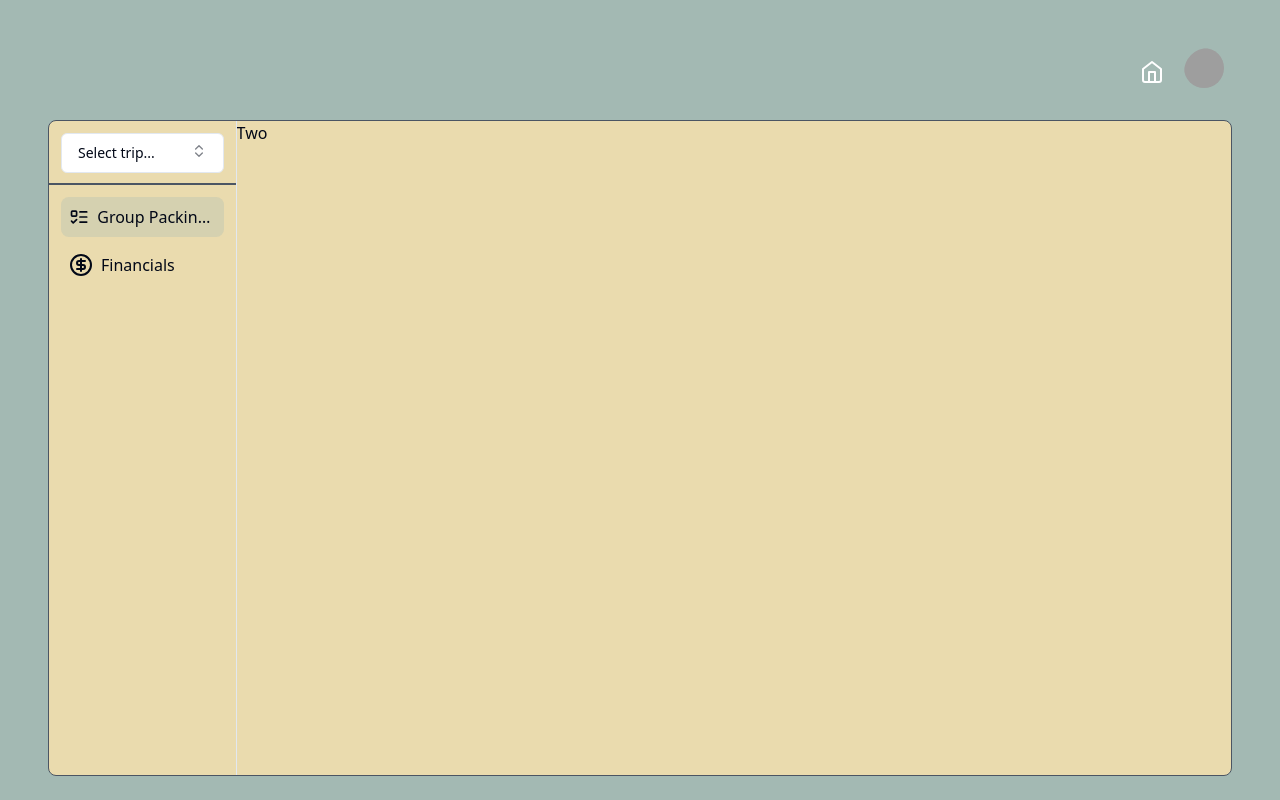
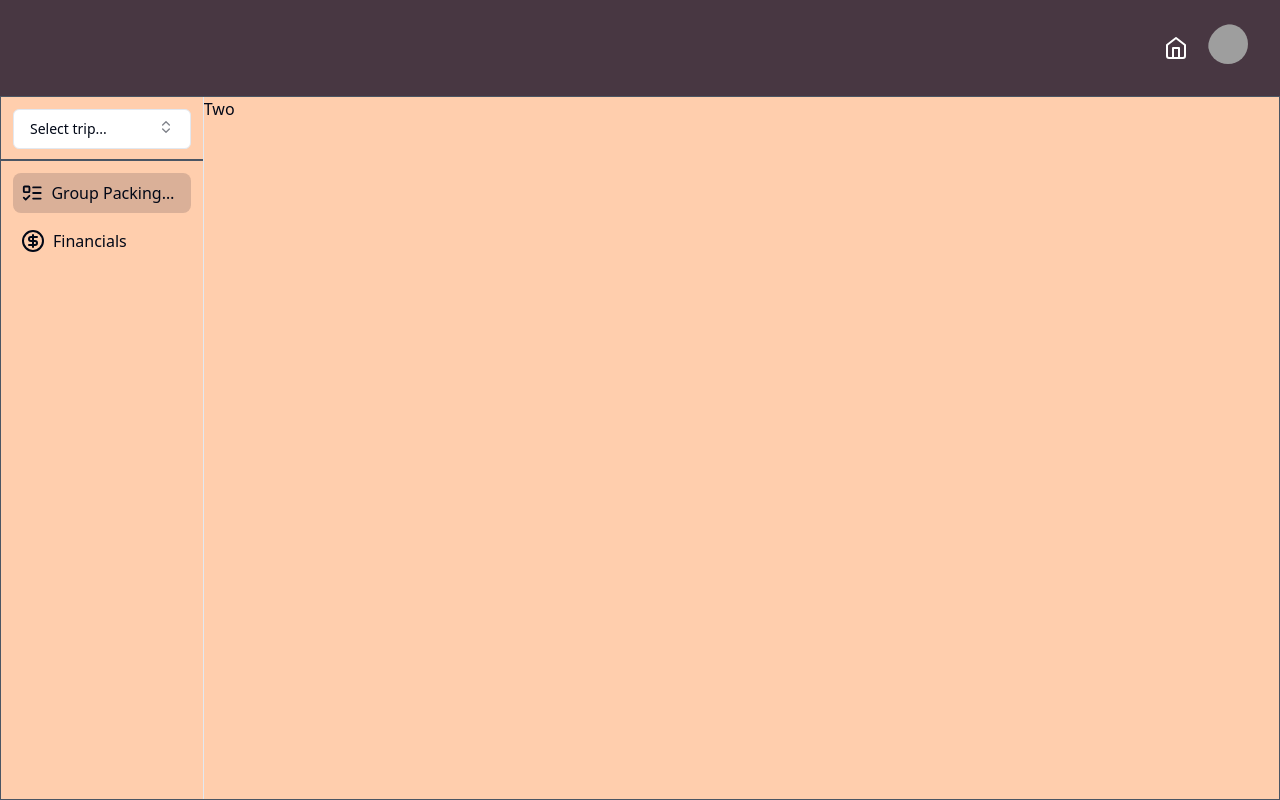
Before and after one commit to punalex01/trip-planner, a React (Vite) app in the folder frontend/: page / in a window 1280 px wide. Built offline with nearby package versions, Linux system fonts and the light colour scheme; grey boxes are pictures that could not be loaded.

Commit message:
feat: edit layout color scheme

```diff
--- a/frontend/src/components/layout/Layout.tsx
+++ b/frontend/src/components/layout/Layout.tsx
@@ -9,9 +9,9 @@ export const Layout: FC = () => {
 
   return (
     <>
-      <div className='h-full w-full flex flex-col px-12 py-6 bg-jade'>
+      <div className='h-full w-full flex flex-col'>
         <PageHeader />
-        <div className='grow bg-wheat border rounded-lg border-gray-600'>
+        <div className='grow bg-apricot border border-gray-600'>
           {/* Content header Component */}
           <ResizablePanelGroup direction='horizontal' className='h-full'>
             <ResizablePanel
--- a/frontend/src/components/layout/PageHeader.tsx
+++ b/frontend/src/components/layout/PageHeader.tsx
@@ -5,7 +5,8 @@ import { HomeIcon } from 'lucide-react';
 export const PageHeader: FC = () => {
   return (
     <>
-      <div className='h-24 py-6 flex justify-end items-center space-x-3'>
+      <div className='h-24 w-full bg-eggplant'>
+        <div className='h-full p-6 flex justify-end items-center space-x-3'>
           <div className='h-full p-2 flex hover:cursor-pointer hover:bg-wheat/20 rounded-md text-white items-center'>
             <HomeIcon />
           </div>
@@ -16,6 +17,7 @@ export const PageHeader: FC = () => {
             </Avatar>
           </div>
         </div>
+      </div>
     </>
   );
 };
--- a/frontend/src/components/layout/Sidebar.tsx
+++ b/frontend/src/components/layout/Sidebar.tsx
@@ -39,7 +39,7 @@ export const Sidebar: FC<SidebarProps> = ({ isCollapsed }) => {
   };
 
   const displayModules = mockJapanModules.map((module, index) => {
-    const bg = currModule === module.name ? ' bg-jade/30' : ' hover:bg-jade/30';
+    const bg = currModule === module.name ? ' bg-eggplant/20' : ' hover:bg-eggplant/20';
 
     let moduleIcon;
     switch (module.pageType) {
@@ -58,7 +58,7 @@ export const Sidebar: FC<SidebarProps> = ({ isCollapsed }) => {
         <div
           key={index}
           onClick={() => setModule(module.name)}
-          className={'h-10 w-full rounded-lg flex justify-center items-center hover:cursor-pointer ' + bg}
+          className={'h-10 w-full rounded-lg flex justify-center items-center hover:cursor-pointer' + bg}
         >
           {moduleIcon}
         </div>
--- a/frontend/src/index.css
+++ b/frontend/src/index.css
@@ -40,6 +40,8 @@ html, body, body>div {
 
     --wheat: 45 58.8% 80%;
     --jade: 163 185 179;
+    --eggplant: 321 13 25;
+    --apricot: 24 100 84;
   }
 
   .dark {
--- a/frontend/tailwind.config.js
+++ b/frontend/tailwind.config.js
@@ -16,6 +16,8 @@ module.exports = {
         wheat: 'hsl(var(--wheat) / <alpha-value>)',
         jade: 'rgb(var(--jade) / <alpha-value>)',
         jade2: '#85a29b',
+        eggplant: 'hsl(var(--eggplant) / <alpha-value>)',
+        apricot: 'hsl(var(--apricot) / <alpha-value>)',
         border: 'hsl(var(--border))',
         input: 'hsl(var(--input))',
         ring: 'hsl(var(--ring))',
```
Lines whose indentation alone changed are shown as unchanged.
